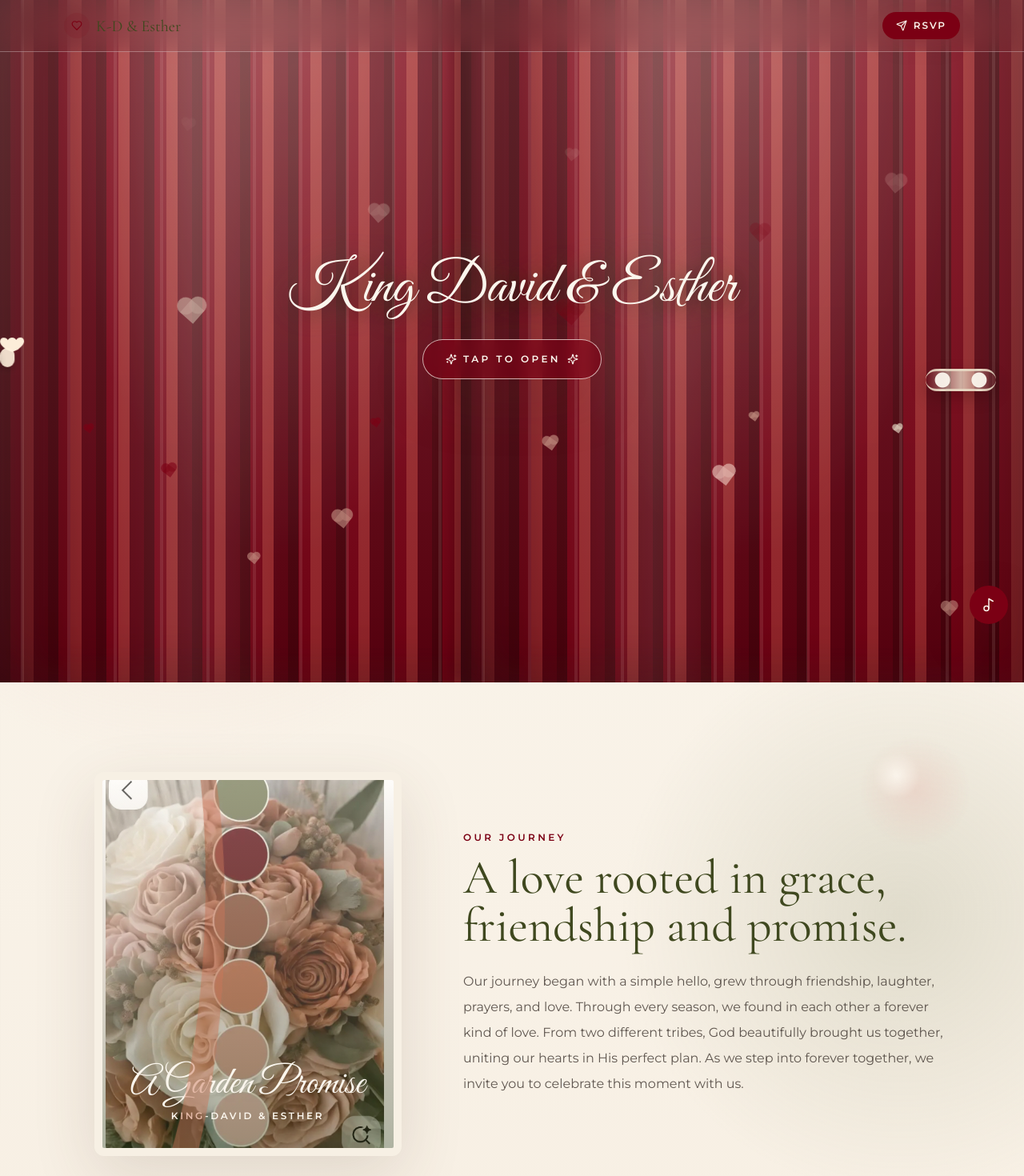
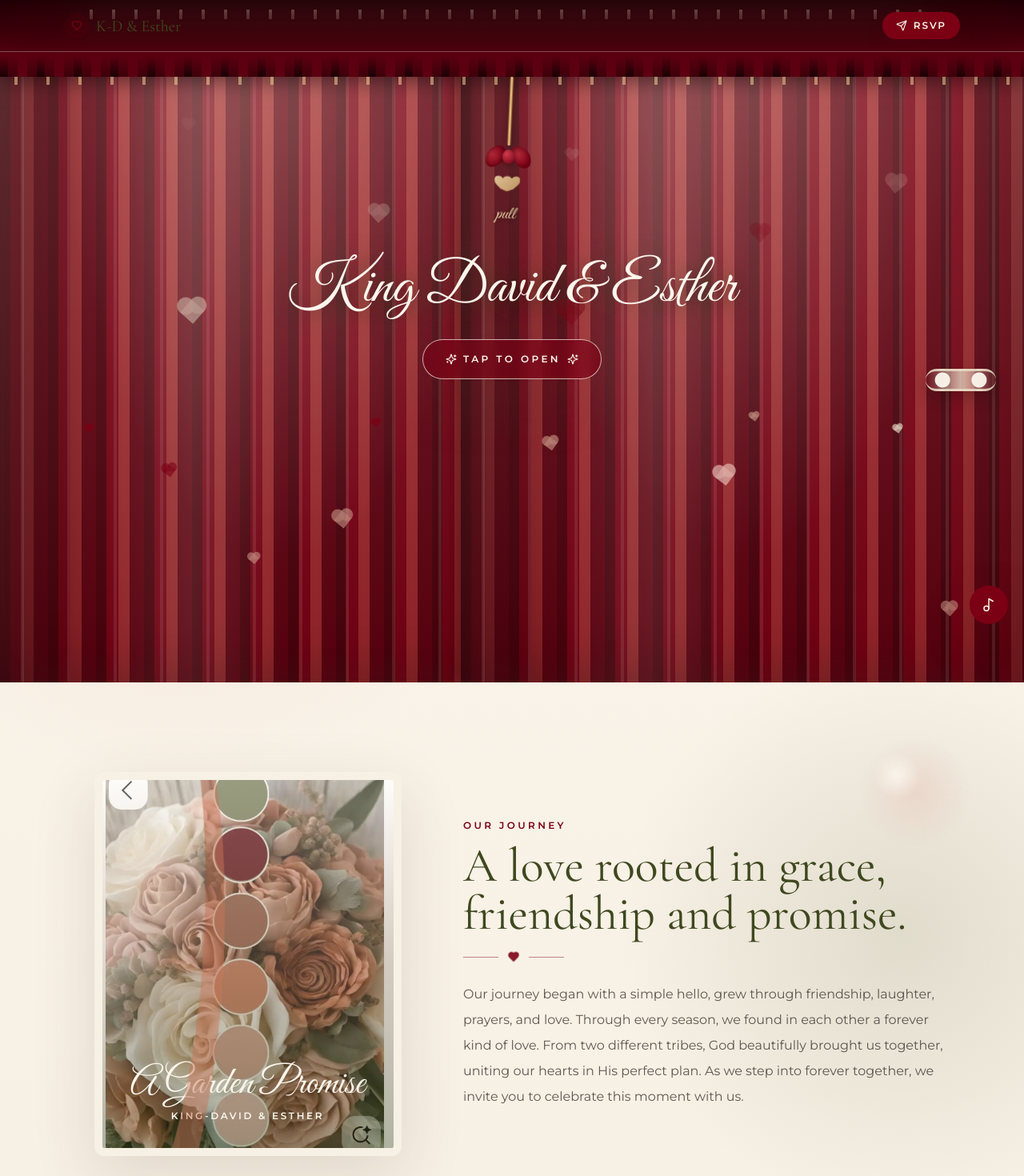
Before and after one commit to zionolamide/King-david-Wed-Esther, a Next.js app: page / in a window 1280 px wide. Shown: the top 1470 px of the page at 80% size. Built offline with nearby package versions, Linux system fonts and the light colour scheme.

Commit message:
feat: add interactive pull-cord with animation and flourish section component
Co-authored-by: Timehin Zion <67792121+zionolamide@users.noreply.github.com>

```diff
--- a/app/globals.css
+++ b/app/globals.css
@@ -210,7 +210,6 @@ body {
 }
 
 .curtain-valance {
-  position: relative;
   background:
     linear-gradient(180deg, #1a0004 0%, #3d000a 42%, #5c0010 72%, transparent 100%),
     repeating-linear-gradient(90deg, #1a0004 0 10px, #3d000a 10px 22px, #5c0012 22px 34px, #3d000a 34px 46px);
@@ -251,46 +250,140 @@ body {
   animation: title-glow 3s ease-in-out infinite;
 }
 
-.curtain-rope {
+/* Dangling pull cord: rope + satin bow + heart pendant */
+.pull-cord-anchor {
   position: absolute;
-  inset: 0 8% auto 8%;
-  height: 18px;
-  top: 6px;
-  border-radius: 999px;
-  background: linear-gradient(90deg, rgba(255,241,221,0.9), rgba(200,148,133,0.8), rgba(255,241,221,0.9));
-  box-shadow: 0 4px 12px rgba(0,0,0,0.24);
+  top: 100%;
+  left: 50%;
+  margin-left: -45px;
+  width: 90px;
+  z-index: 30;
+  will-change: transform, opacity;
 }
 
-.curtain-rope::before,
-.curtain-rope::after {
+.pull-cord {
+  display: flex;
+  flex-direction: column;
+  align-items: center;
+  width: 90px;
+  padding: 0 0 8px;
+  background: transparent;
+  border: 0;
+  cursor: pointer;
+  transform-origin: 50% 0;
+  animation: cord-sway 4.6s ease-in-out infinite;
+}
+
+.pull-cord:hover,
+.pull-cord:active {
+  box-shadow: none;
+}
+
+.pull-cord-line {
+  width: 6px;
+  height: 86px;
+  border-radius: 999px;
+  background: linear-gradient(90deg, #4a000b, #c79a5a 34%, #f6e3b0 50%, #c79a5a 66%, #4a000b);
+  box-shadow: 0 2px 8px rgba(0, 0, 0, 0.32);
+}
+
+.pull-cord-bow {
+  position: relative;
+  width: 58px;
+  height: 30px;
+  margin-top: -1px;
+}
+
+.pull-cord-bow::before,
+.pull-cord-bow::after {
   content: "";
   position: absolute;
-  top: 10px;
-  width: 18px;
-  height: 24px;
-  border-radius: 999px;
-  background: rgba(255,241,221,0.9);
-  box-shadow: 0 4px 8px rgba(0,0,0,0.16);
+  top: 2px;
+  width: 26px;
+  height: 26px;
+  background: radial-gradient(circle at 32% 38%, #b32a3a, #7b0014 72%);
+  box-shadow: inset 0 0 7px rgba(31, 0, 6, 0.45);
 }
 
-.curtain-rope::before {
-  left: 8%;
+.pull-cord-bow::before {
+  left: 0;
+  border-radius: 100% 42% 100% 42%;
+  transform: rotate(-7deg);
 }
 
-.curtain-rope::after {
-  right: 8%;
+.pull-cord-bow::after {
+  right: 0;
+  border-radius: 42% 100% 42% 100%;
+  transform: rotate(7deg);
 }
 
-.curtain-heart {
+.bow-knot {
   position: absolute;
-  top: 0;
   left: 50%;
+  top: 50%;
+  width: 15px;
+  height: 18px;
+  transform: translate(-50%, -50%);
+  border-radius: 50%;
+  background: radial-gradient(circle at 35% 32%, #cf3a4b, #6e0012);
+  box-shadow: 0 2px 6px rgba(31, 0, 6, 0.4);
+  z-index: 2;
+}
+
+.pull-cord-heart {
   width: 30px;
   height: 30px;
-  transform: translateX(-50%);
-  background: rgba(255,241,221,0.98);
+  margin-top: 7px;
+  background: linear-gradient(135deg, #f6e3b0, #c79a5a);
   clip-path: path("M15 3c-2.2 0-4.2 1.2-5.2 3.1C8.8 4.2 6.8 3 4.6 3 1.9 3 0 5 0 7.8c0 3.6 3.1 6.3 7.7 10.3L15 21l7.3-2.9C26.9 14.1 30 11.4 30 7.8 30 5 28.1 3 25.4 3c-2.2 0-4.2 1.2-5.2 3.1C19.2 4.2 17.2 3 15 3z");
-  box-shadow: 0 8px 18px rgba(123, 0, 20, 0.2);
+  box-shadow: 0 6px 14px rgba(123, 0, 20, 0.3);
+  animation: heart-pulse-soft 2.8s ease-in-out infinite;
+}
+
+.pull-cord-hint {
+  margin-top: 10px;
+  font-family: var(--font-script), cursive;
+  font-size: 1.35rem;
+  line-height: 1;
+  color: rgba(246, 227, 176, 0.95);
+  text-shadow: 0 2px 8px rgba(0, 0, 0, 0.5);
+}
+
+@keyframes cord-sway {
+  0%, 100% { transform: rotate(-2.6deg); }
+  50% { transform: rotate(2.6deg); }
+}
+
+/* Section heading flourish */
+.section-flourish {
+  display: flex;
+  align-items: center;
+  gap: 0.75rem;
+  margin-top: 1.1rem;
+}
+
+.section-flourish.is-center {
+  justify-content: center;
+}
+
+.section-flourish span {
+  display: block;
+  height: 1px;
+  width: 2.75rem;
+  background: currentColor;
+  opacity: 0.45;
+}
+
+.section-flourish svg {
+  animation: heart-pulse-soft 3s ease-in-out infinite;
+}
+
+.flourish-wine {
+  color: #7b0014;
+}
+
+.flourish-blush {
+  color: #e9c0b6;
 }
 
 .floating-heart {
--- a/app/page.tsx
+++ b/app/page.tsx
@@ -95,6 +95,25 @@ function FadeIn({
     >
       {children}
     </motion.div>
+  );
+}
+
+function SectionFlourish({
+  align = "center",
+  tone = "wine"
+}: {
+  align?: "center" | "left";
+  tone?: "wine" | "blush";
+}) {
+  return (
+    <div
+      aria-hidden
+      className={`section-flourish flourish-${tone} ${align === "center" ? "is-center" : ""}`}
+    >
+      <span />
+      <Heart size={14} fill="currentColor" />
+      <span />
+    </div>
   );
 }
 
@@ -293,9 +312,28 @@ function CurtainHero({ countdown }: { countdown: ReturnType<typeof useCountdown>
         <FloatingPetals />
         <FloatingHearts active={!opened} />
 
-        <div className="curtain-valance pointer-events-none absolute inset-x-0 top-0 z-20 h-24">
-          <span className="curtain-rope" />
-          <span className="curtain-heart" />
+        <div className="curtain-valance pointer-events-none absolute inset-x-0 top-0 z-30 h-24">
+          <motion.div
+            className="pull-cord-anchor"
+            initial={false}
+            animate={{ opacity: opened ? 0 : 1, y: opened ? -48 : 0 }}
+            transition={{ duration: 0.6, ease: "easeOut" }}
+            style={{ pointerEvents: opened ? "none" : "auto" }}
+          >
+            <button
+              type="button"
+              onClick={() => setOpened(true)}
+              className="pull-cord"
+              aria-label="Pull the ribbon to open the curtains"
+            >
+              <span className="pull-cord-line" />
+              <span className="pull-cord-bow">
+                <span className="bow-knot" />
+              </span>
+              <span className="pull-cord-heart" />
+              <span className="pull-cord-hint">pull</span>
+            </button>
+          </motion.div>
         </div>
 
         <motion.div
@@ -505,15 +543,6 @@ export default function Home() {
     <main className="relative overflow-hidden text-ink">
       <BackgroundHearts />
       <SoundButton />
-      {/* Dangling rope animation when curtain is closed */}
-      <style>{`
-        @keyframes rope-sway {
-          0%, 100% { transform: rotate(-1deg); transform-origin: center top; }
-          50% { transform: rotate(1deg); transform-origin: center top; }
-        }
-        .curtain-rope { animation: rope-sway 2.2s ease-in-out infinite; }
-        .curtain-heart { animation: rope-sway 2.2s ease-in-out infinite; animation-delay: 0.1s; }
-      `}</style>
       <nav className="fixed inset-x-0 top-0 z-50 border-b border-white/30 bg-ivory/82 backdrop-blur-xl">
         <div className="section-shell flex h-16 items-center justify-between">
           <a href="#home" className="font-serif text-xl text-moss">
@@ -545,6 +574,7 @@ export default function Home() {
             <h2 className="mt-3 font-serif text-5xl leading-tight text-moss sm:text-6xl">
               A love rooted in grace, friendship and promise.
             </h2>
+            <SectionFlourish align="left" />
             <p className="mt-6 text-base leading-8 text-ink/75">
               Our journey began with a simple hello, grew through friendship, laughter, prayers, and love. Through every season, we found in each other a forever kind of love. From two different tribes, God beautifully brought us together, uniting our hearts in His perfect plan. As we step into forever together, we invite you to celebrate this moment with us.
             </p>
@@ -563,6 +593,7 @@ export default function Home() {
             <h2 className="mt-3 font-serif text-5xl leading-tight text-moss sm:text-6xl">
               A quiet gallery for the memories before the day.
             </h2>
+            <SectionFlourish />
             <p className="mx-auto mt-5 max-w-2xl leading-8 text-ink/72">
               Portraits will be added here soon. For now, these soft editorial frames
               hold the space for the couple's pre-wedding moments.
@@ -598,6 +629,7 @@ export default function Home() {
             <h2 className="mt-3 font-serif text-5xl leading-tight sm:text-6xl">
               Saturday, 22 August 2026
             </h2>
+            <SectionFlourish tone="blush" />
           </FadeIn>
 
           <div className="mt-12 grid gap-4 md:grid-cols-3">
@@ -668,6 +700,7 @@ export default function Home() {
               <h2 className="mt-2 font-serif text-5xl italic leading-tight text-moss sm:text-7xl">
                 Formal Garden Elegance
               </h2>
+              <SectionFlourish />
               <p className="mx-auto mt-6 max-w-3xl leading-8 text-ink/76">
                 In honour of this special occasion, guests are kindly requested to
                 dress in modest, elegant, and formal outfits inspired by our curated
@@ -714,6 +747,7 @@ export default function Home() {
             <h2 className="mt-3 font-serif text-5xl leading-tight sm:text-6xl">
               Your presence is our greatest gift.
             </h2>
+            <SectionFlourish align="left" tone="blush" />
             <p className="mt-6 leading-8 text-ivory/76">
               Due to limited space, attendance is reserved for adult guests only.
             </p>
@@ -756,6 +790,7 @@ export default function Home() {
             <h2 className="mt-3 font-serif text-5xl leading-tight text-moss sm:text-6xl">
               Kindly reserve your place.
             </h2>
+            <SectionFlourish align="left" />
             <div className="love-card mt-6 rounded-lg border border-wine/20 bg-wine/8 p-5">
               <p className="text-sm font-semibold uppercase tracking-[0.12em] text-wine">👨‍👩‍👧 Adults Only</p>
               <p className="mt-3 text-base leading-7 text-ink/76">
```
